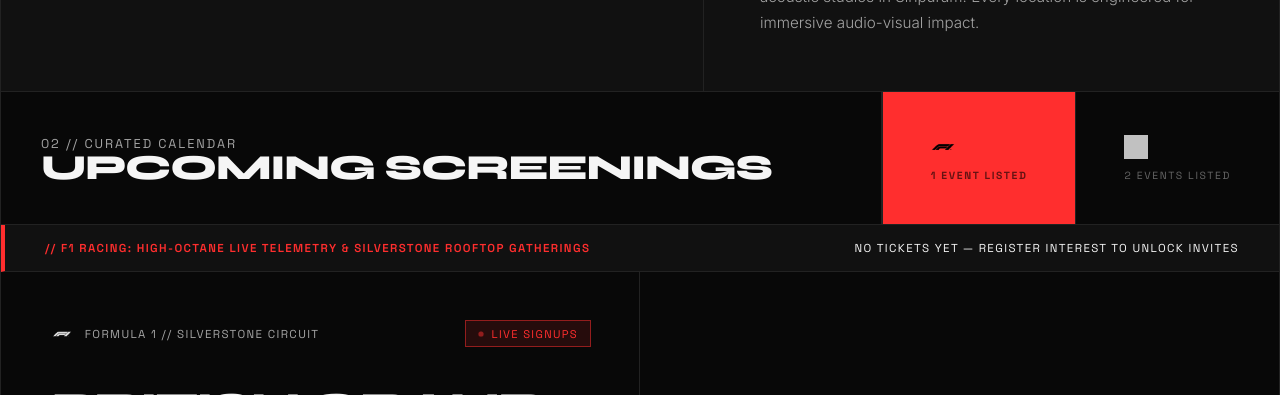
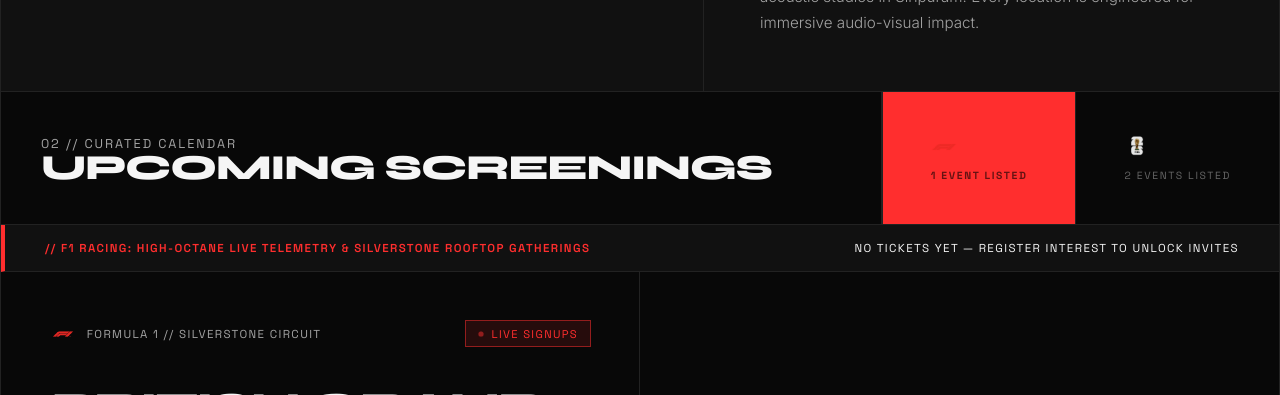
Before and after one commit to axhness-lgtm/theguild, a React (Vite) app: page / in a window 1280 px wide. Shown: the part 2020-2415 px from the top of the page. Built offline with nearby package versions, Linux system fonts and the light colour scheme; no server answers.

Commit message:
fix: display default FIFA and F1 pictures naturally without inversion filters

```diff
--- a/src/components/Screenings.css
+++ b/src/components/Screenings.css
@@ -61,10 +61,11 @@
 }
 
 .tab-logo-img {
-  height: 24px;
-  max-width: 130px;
-  filter: brightness(0) invert(1);
-  opacity: 0.75;
+  height: 26px;
+  max-width: 140px;
+  object-fit: contain;
+  opacity: 0.9;
+  transition: all 0.25s ease;
 }
 
 .tab-count {
@@ -79,7 +80,6 @@
 }
 .tab-f1:hover .tab-logo-img {
   opacity: 1;
-  filter: none; /* Show authentic F1 logo colors on hover */
   transform: scale(1.05);
 }
 .tab-f1.active-f1 {
@@ -89,7 +89,6 @@
 }
 .tab-f1.active-f1 .tab-logo-img {
   opacity: 1;
-  filter: brightness(0); /* Black logo inside red active tab */
 }
 
 /* Football Tab Transition States */
@@ -99,7 +98,6 @@
 }
 .tab-football:hover .tab-logo-img {
   opacity: 1;
-  filter: none;
   transform: scale(1.05);
 }
 .tab-football.active-football {
@@ -109,7 +107,6 @@
 }
 .tab-football.active-football .tab-logo-img {
   opacity: 1;
-  filter: brightness(0); /* Black logo inside green active tab */
 }
 
 /* Banner Transition States */
@@ -215,10 +212,10 @@
 }
 
 .card-logo-img {
-  height: 20px;
-  max-width: 90px;
-  filter: brightness(0) invert(1);
-  opacity: 0.85;
+  height: 22px;
+  max-width: 100px;
+  object-fit: contain;
+  opacity: 0.95;
   transition: all 0.3s ease;
 }
 
```
Also changed, not shown: public/fifa.png.
